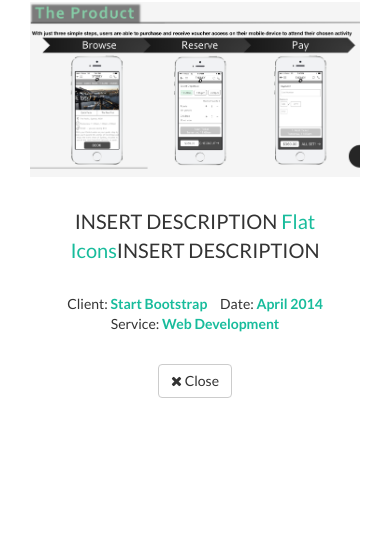
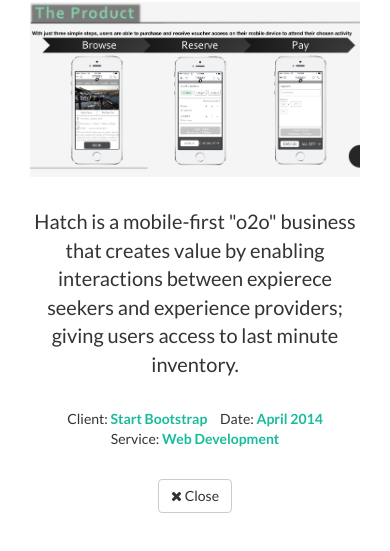
Before and after one commit to AronLowe/AronLowe.github.io, a website: page index.html in a window 390 px wide. Both pictures are taken after a click on the link 195 px from the left and 862 px from the top of the page. Shown: the part 705-1256 px from the top of the page. Drawn offline with nearby package versions, Linux system fonts and the light colour scheme.

Commit message:
with desc

```diff
--- a/index.html
+++ b/index.html
@@ -311,7 +311,7 @@
                             <h2>Project Title</h2>
                             <hr class="star-primary">
                             <img src="img/portfolio/HatchProduct.png" class="img-responsive img-centered" alt="">
-                            <p>INSERT DESCRIPTION <a href="https://sellfy.com/p/8Q9P/jV3VZ/">Flat Icons</a>INSERT DESCRIPTION</p>
+                            <p>Hatch is a mobile-first "o2o" business that creates value by enabling interactions between expierece seekers and experience providers; giving users access to last minute inventory. </p>
                             <ul class="list-inline item-details">
                                 <li>Client:
                                     <strong><a href="http://startbootstrap.com">Start Bootstrap</a>
```
